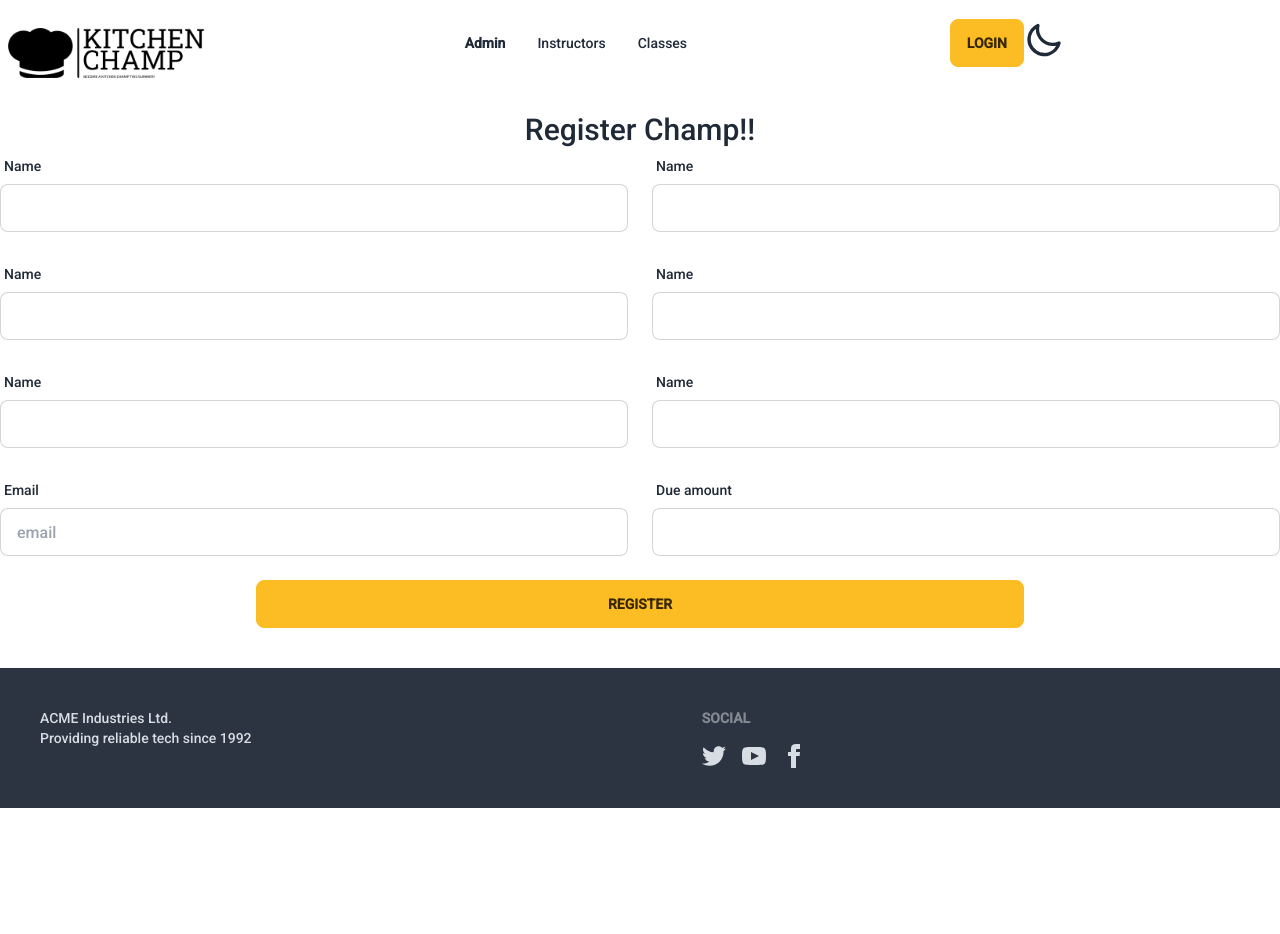
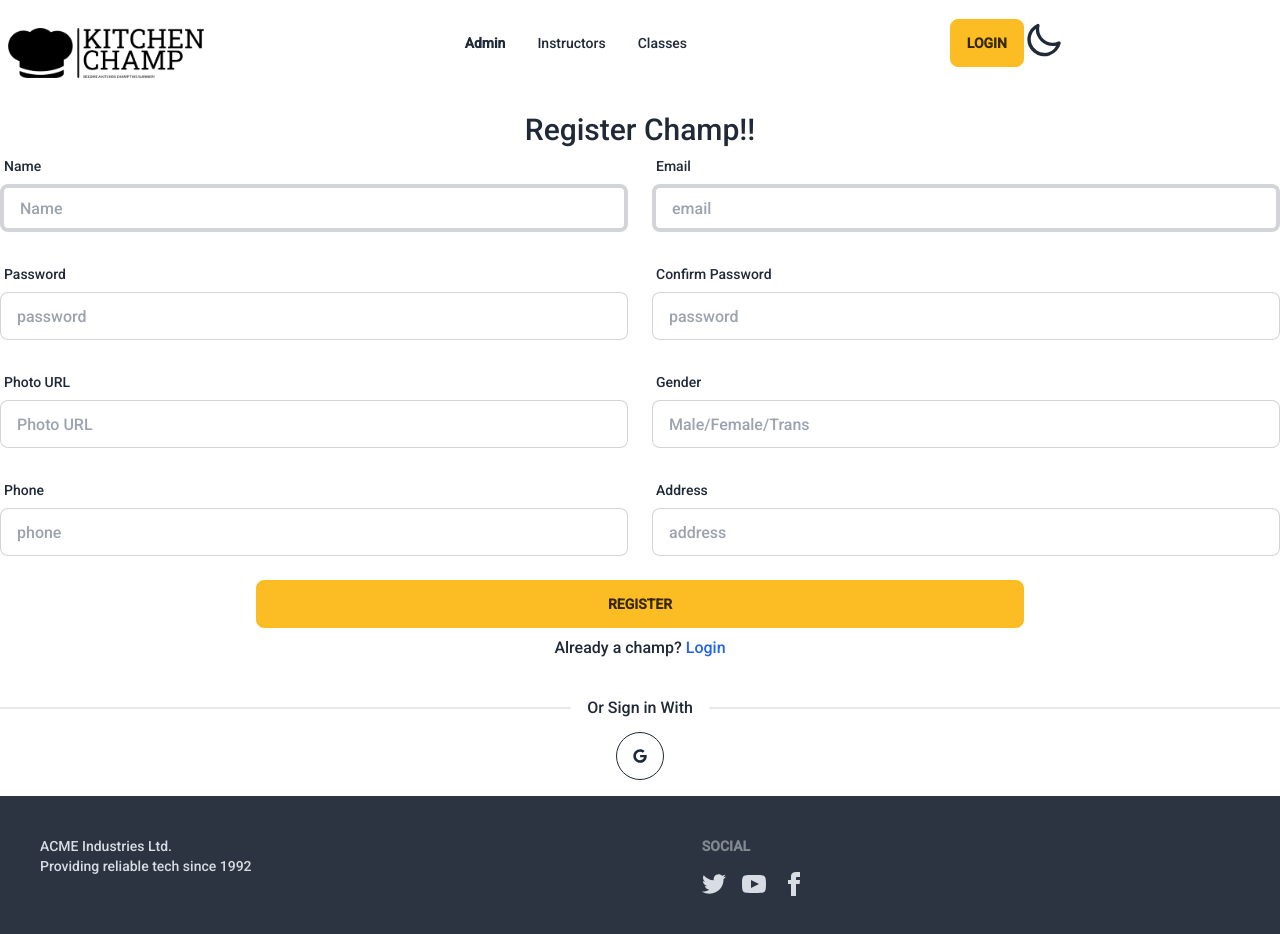
Before and after one commit to saleheen22/Kitchen-Champ-client, a React (Vite) app: page /register in a window 1280 px wide. Before the commit the page ends 808 px from the top, so only its background shows below. Built offline with nearby package versions, Linux system fonts and the light colour scheme; no server answers.

Commit message:
Registration page done

```diff
--- a/src/pages/Registration/Registration.jsx
+++ b/src/pages/Registration/Registration.jsx
@@ -1,71 +1,159 @@
 import { Helmet } from "react-helmet";
 import { useForm } from "react-hook-form";
-import { Link } from "react-router-dom";
+import { Link, useNavigate } from "react-router-dom";
 import SocialLogin from "../Login/SocialLogin";
+import useAuth from "../../hooks/useAuth";
+import { useRef } from "react";
+import Swal from "sweetalert2";
 
 const Registration = () => {
-    const { register, reset, handleSubmit, formState: { errors } } = useForm();
+    const { register, reset, handleSubmit, watch, formState: { errors } } = useForm();
+    const { createUser, updateUserProfile, loading } = useAuth();
+    const navigate = useNavigate();
+    const onSubmit = data => {
+        console.log(data);
+
+        createUser(data.email, data.password)
+            .then(result => {
+
+                const loggedUser = result.user;
+                console.log(loggedUser);
+
+                updateUserProfile(data.name, data.photoURL)
+                    .then(() => {
+                        const saveUser = { name: data.name, email: data.email }
+                        fetch('http://localhost:5000/users', {
+                            method: 'POST',
+                            headers: {
+                                'content-type': 'application/json'
+                            },
+                            body: JSON.stringify(saveUser)
+                        })
+                            .then(res => res.json())
+                            .then(data => {
+                                if (data.insertedId) {
+                                    reset();
+                                    Swal.fire({
+                                        position: 'top-end',
+                                        icon: 'success',
+                                        title: 'User created successfully.',
+                                        showConfirmButton: false,
+                                        timer: 1500
+                                    });
+                                    navigate('/');
+                                }
+                            })
+
+
+
+                    })
+                    .catch(error => console.log(error))
+            })
+    }
+    const password = useRef({});
+    password.current = watch("password", "");
+
     return (
         <div className="mt-28">
-        <Helmet>
-            <title>Kitchen Champ || Register</title>
-        </Helmet>
+
+
             <div>
                 <div>
                     <h2 className='text-center text-3xl'>Register Champ!! </h2>
-            <form >
-                <div className="grid grid-cols-1 md:grid-cols-2 gap-6">
-                    <div className="form-control">
+                    <form onSubmit={handleSubmit(onSubmit)}>
+                        <div className="grid grid-cols-1 md:grid-cols-2 gap-6 animate__animated animate__fadeInBottomRight">
+                            {/* name */}
+                            <div className="form-control ">
                                 <label className="label">
                                     <span className="label-text">Name</span>
                                 </label>
-                        <input type="text"  name="name" className="input input-bordered" />
+                                <input type="text" {...register("name", { required: true })}
+                                    name="name" placeholder="Name"
+                                    className="input border-4 input-bordered" />
+                                {errors.name && <span className="text-red-600">Name is required</span>}
                             </div>
-                    <div className="form-control">
-                        <label className="label">
-                            <span className="label-text">Name</span>
-                        </label>
-                        <input type="text"  name="name" className="input input-bordered" />
-                    </div>    <div className="form-control">
-                        <label className="label">
-                            <span className="label-text">Name</span>
-                        </label>
-                        <input type="text"  name="name" className="input input-bordered" />
-                    </div>
-                    <div className="form-control">
-                        <label className="label">
-                            <span className="label-text">Name</span>
-                        </label>
-                        <input type="text"  name="name" className="input input-bordered" />
-                    </div>
-                    <div className="form-control">
-                        <label className="label">
-                            <span className="label-text">Name</span>
-                        </label>
-                        <input type="text"  name="name" className="input input-bordered" />
-                    </div>
-                    <div className="form-control">
-                        <label className="label">
-                            <span className="label-text">Name</span>
-                        </label>
-                        <input type="text"  name="name" className="input input-bordered" />
-                    </div>
-
+                            {/* email */}
                             <div className="form-control">
                                 <label className="label">
                                     <span className="label-text">Email</span>
                                 </label>
-                        <input type="text" name="email" placeholder="email" className="input input-bordered" />
+                                <input type="email"  {...register("email", { required: true })} name="email" placeholder="email" className="input border-4 input-bordered" />
+                                {errors.email && <span className="text-red-600">Email is required</span>}
+
+                            </div>
+                            {/* password */}
+                            <div className="form-control">
+                                <label className="label">
+                                    <span className="label-text">Password</span>
+                                </label>
+                                <input type="password"  {...register("password", {
+                                    required: true,
+                                    minLength: 6,
+                                    pattern: /^(?=.*[A-Z])(?=.*[\W_]).{6,}$/
+                                })}
+                                    name="password"
+                                    placeholder="password" className="input input-bordered" />
+
+                                {errors.password?.type === 'required' && <p className="text-red-600">Password is required</p>}
+                                {errors.password?.type === 'minLength' && <p className="text-red-600">Password must be 6 characters</p>}
+
+                                {errors.password?.type === 'pattern' && <p className="text-red-600">Password must have one Uppercase  and a special character.</p>}
+                            </div>
+                            {/* confirm password */}
+                            <div className="form-control">
+                                <label className="label">
+                                    <span className="label-text">Confirm Password</span>
+                                </label>
+                                <input type="password" {...register('confirmPassword',
+                                    {
+                                        required: true,
+                                        validate: (value) => value === password.current || "Passwords do not match"
+
+                                    }
+                                )} name="confirmPassword"
+                                    placeholder="password"
+                                    className="input input-bordered" />
+                                {errors.confirmPassword?.type === 'required' && <p className="text-red-600">Confirm Password is required</p>}
+                                <p className="text-red-600">{errors.confirmPassword?.message}</p>
+                            </div>
+                            {/* Photo Url */}
+                            <div className="form-control">
+                                <label className="label">
+                                    <span className="label-text">Photo URL</span>
+                                </label>
+                                <input type="text"   {...register("photoURL", { required: true })} placeholder="Photo URL" className="input input-bordered" />
+                                {errors.photoURL && <span className="text-red-600">Photo URL is required</span>}
+                            </div>
+                            {/* Gender */}
+                            <div className="form-control">
+                                <label className="label">
+                                    <span className="label-text">Gender</span>
+                                </label>
+                                <input type="text" {...register("gender", { required: false })} name="gender" placeholder="Male/Female/Trans" className="input input-bordered" />
+                            </div>
+                            {/* Phone number */}
+                            <div className="form-control">
+                                <label className="label">
+                                    <span className="label-text">Phone</span>
+                                </label>
+                                <input type="text" {...register("phone", { required: false })} name="phone" placeholder="phone" className="input input-bordered" />
                             </div>
                             <div className="form-control">
                                 <label className="label">
-                            <span className="label-text">Due amount</span>
+                                    <span className="label-text">Address</span>
                                 </label>
-                        <input type="text" className="input input-bordered" />
+                                <input type="text" {...register("address", { required: false })}
+                                    name="address" placeholder="address" className="input input-bordered" />
                             </div>
                         </div>
                         <div className="form-control mt-6 mb-10 w-3/5  mx-auto">
                             <input className="btn btn-warning btn-block" type="submit" value="Register" />
+                            <div className="mt-2 mx-auto">
+                                Already a champ? <Link to="/login" className="text-blue-600">Login</Link>
+                            </div>
+                        </div>
+                        <div>
+                            <SocialLogin></SocialLogin>
                         </div>
                     </form>
 
```
Lines whose indentation alone changed are shown as unchanged.
